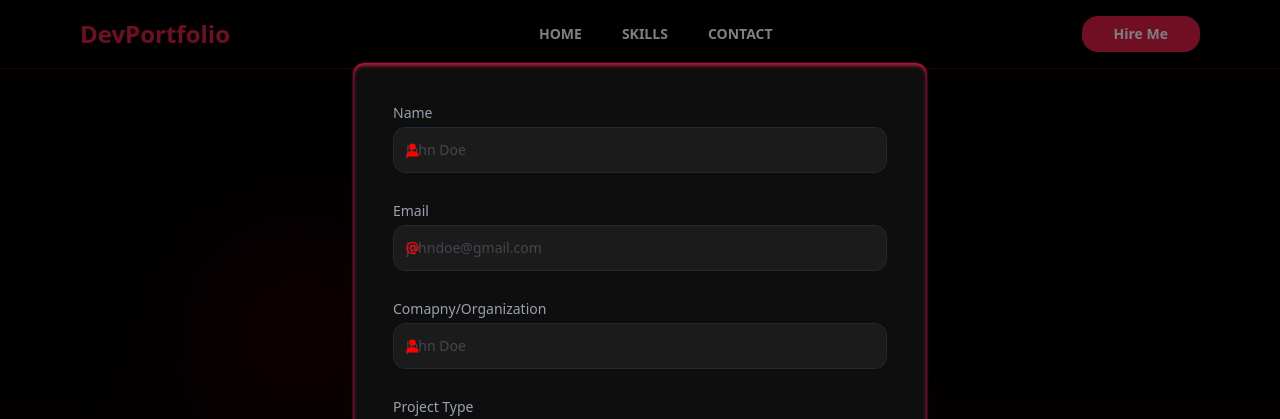
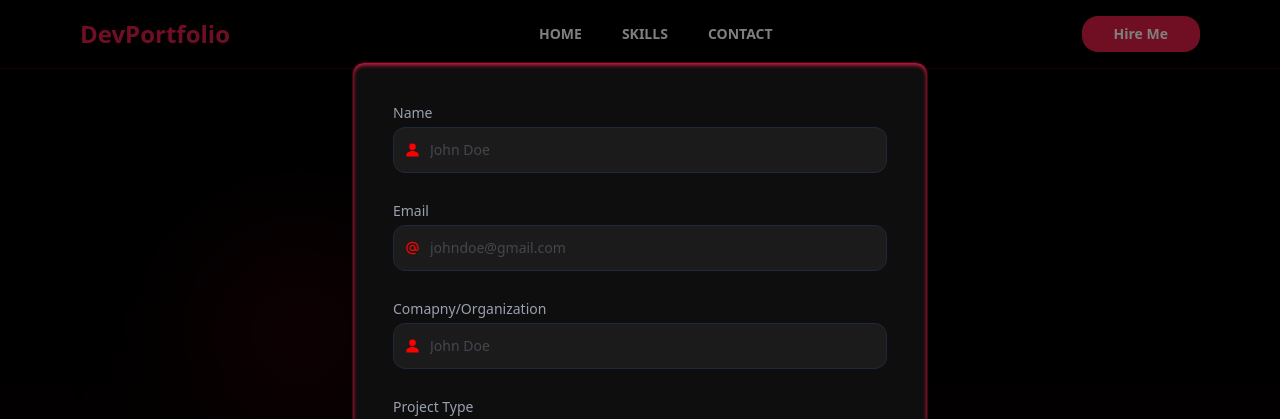
Before and after one commit to rakeshkarki135/rakesh-dev-portfolio, a Next.js app: page / in a window 1280 px wide. Both pictures are taken after a click on the button "Hire Me". Shown: the top 419 px of the page. Built offline with nearby package versions, Linux system fonts and the light colour scheme.

Commit message:
updated the hiringmodal

```diff
--- a/src/components/HiringModal.jsx
+++ b/src/components/HiringModal.jsx
@@ -84,7 +84,7 @@ export const HiringModal = ({ open, setOpenModal }) => {
   return (
     <div
       onClick={() => setOpenModal(false)}
-      className="fixed inset-0 z-50 flex items-center justify-center bg-black/50 mx-10 sm:mx-0"
+      className="fixed inset-0 z-50 flex items-center justify-center bg-black/50 sm:bg-black/50 mx-10 sm:mx-0"
     >
       <div
         onClick={(e) => e.stopPropagation()}
@@ -105,7 +105,7 @@ export const HiringModal = ({ open, setOpenModal }) => {
                 value={data.name}
                 onChange={handleChange}
                 placeholder="John Doe"
-                className="w-full text-sm text-gray-500 bg-surface-container-low border-gray-800 outline-on-secondary-fixed focus:outline-3 border rounded-xl p-1.5 sm:p-3 pl-9"
+                className="w-full text-sm text-gray-500 bg-surface-container-low border-gray-800 outline-on-secondary-fixed focus:outline-3 border rounded-xl p-1.5 sm:p-3 pl-9 sm:pl-9"
                 required
               />
             </span>
@@ -124,7 +124,7 @@ export const HiringModal = ({ open, setOpenModal }) => {
                 value={data.email}
                 onChange={handleChange}
                 placeholder="johndoe@gmail.com"
-                className="w-full text-sm text-gray-500 bg-surface-container-low border-gray-800 outline-on-secondary-fixed focus:outline-3 border rounded-xl p-1.5 sm:p-3 pl-9"
+                className="w-full text-sm text-gray-500 bg-surface-container-low border-gray-800 outline-on-secondary-fixed focus:outline-3 border rounded-xl p-1.5 sm:p-3 pl-9 sm:pl-9"
                 required
               />
             </span>
@@ -145,7 +145,7 @@ export const HiringModal = ({ open, setOpenModal }) => {
                 value={data.company}
                 onChange={handleChange}
                 placeholder="John Doe"
-                className="w-full text-sm text-gray-500 bg-surface-container-low border-gray-800 outline-on-secondary-fixed focus:outline-3 border rounded-xl p-1.5 sm:p-3 pl-9"
+                className="w-full text-sm text-gray-500 bg-surface-container-low border-gray-800 outline-on-secondary-fixed focus:outline-3 border rounded-xl p-1.5 sm:p-3 pl-9 sm:pl-9"
                 required
               />
             </span>
```
Also changed, not shown: 1 other file (tests, documents, lock files or other folders).
